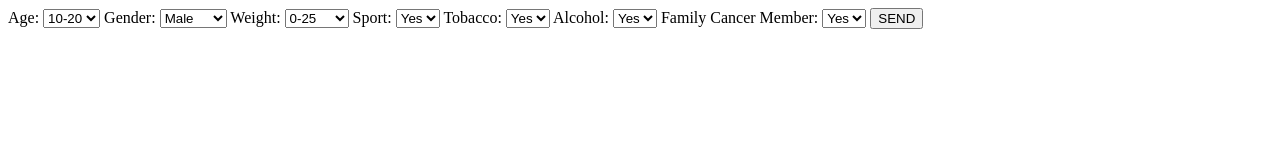
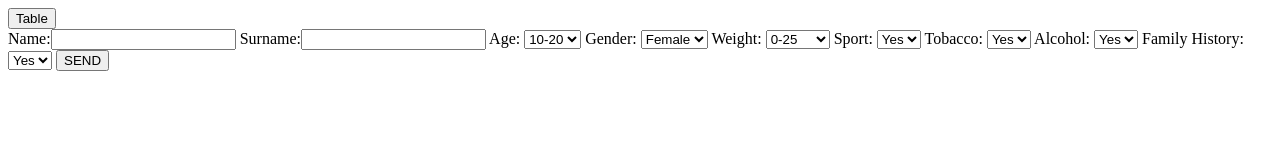
Before and after one commit to nitrogenous/PatientSys, a plain HTML site: page Front-End/index.html in a window 1280 px wide. Drawn offline with Linux system fonts and the light colour scheme.

Commit message:
Updated formdata

```diff
--- a/Front-End/index.html
+++ b/Front-End/index.html
@@ -7,7 +7,10 @@
     <title>PatientSys</title>
 </head>
 <body>
+    <a href='table.html'><button>Table</button></a>
     <div>
+        Name:<input type='text' id='name'>
+        Surname:<input type='text' id='surname'>
         Age:
         <select id='age'>
             <option value='0.10'>10-20</option>
@@ -18,8 +21,8 @@
         </select>
         Gender:
         <select id='gender'>
-            <option value='0'>Male</option>
-            <option value='1'>Female</option>
+            <option value='0'>Female</option>
+            <option value='1'>Male</option>
         </select>
         Weight:
         <select id='weight'>
@@ -43,8 +46,8 @@
             <option value='0'>Yes</option>
             <option value='1'>No</option>
         </select>
-        Family Cancer Member:
-        <select id='fcm'>
+        Family History:
+        <select id='familyHistory'>
             <option value='0'>Yes</option>
             <option value='1'>No</option>
         </select>
@@ -58,6 +61,11 @@
             fetch(url, {
                 method: 'POST',
                 body: JSON.stringify({
+                    saveUser:{
+                        info: {
+                            name: document.getElementById('name').value,
+                            surname: document.getElementById('surname').value,
+                        },
                         psy: {
                             gender: document.getElementById('gender').value,
                             age: document.getElementById('age').value,
@@ -67,8 +75,11 @@
                             sport: document.getElementById('sport').value,
                             tobacco: document.getElementById('tobacco').value,
                             alcohol: document.getElementById('alcohol').value,
+                            familyHistory: document.getElementById('familyHistory').value
+                        }
                     }
                 })
+
             }).then(
                 response => response.text()
             ).then(
```
Lines whose indentation alone changed are shown as unchanged.
